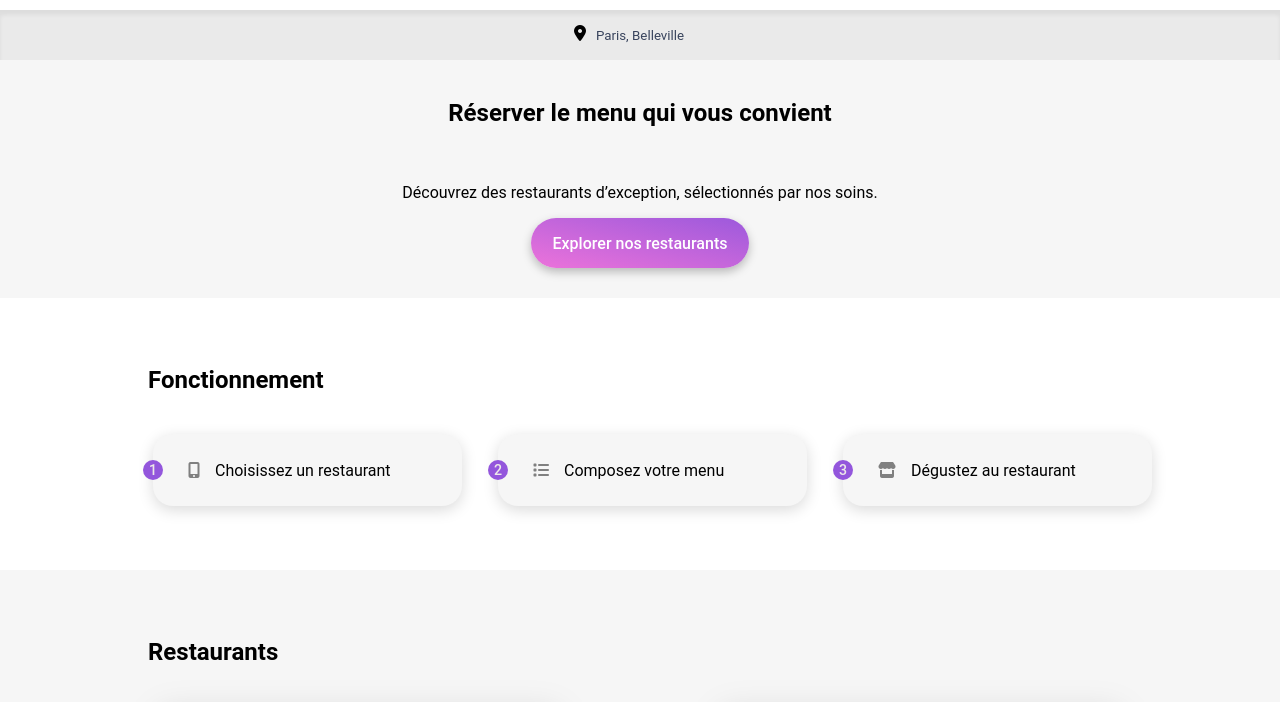
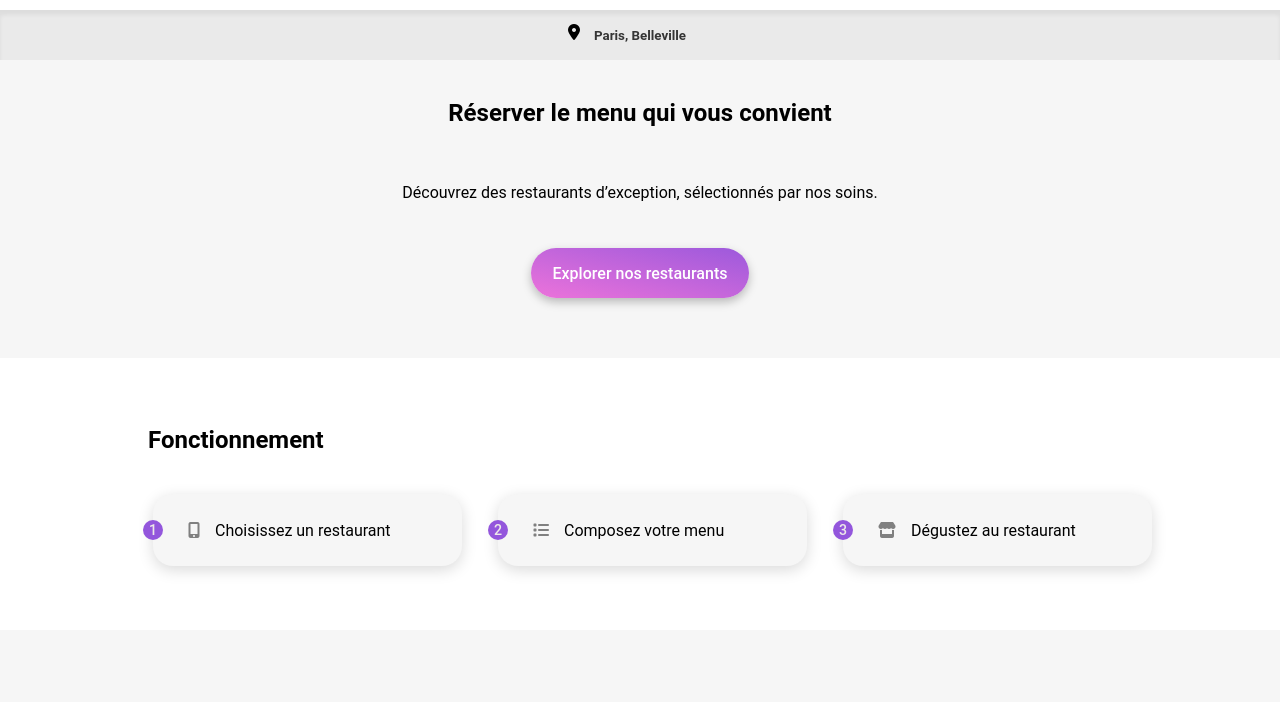
Before and after one commit to meriemno/ohmyfood, a website: page index.html in a window 1280 px wide. Shown: the part 53-755 px from the top of the page. Drawn offline with Linux system fonts and the light colour scheme; a web font is replaced by a local one.

Commit message:
champ de saisimodifier champ de saisi

```diff
--- a/index.html
+++ b/index.html
@@ -26,7 +26,7 @@
         <header>
             <div class="logo">
 
-                    <img src="./images/logo/ohmyfood.png" alt="logo ohmyfood">
+                <img src="./images/logo/ohmyfood.png" alt="logo ohmyfood">
 
             </div>
 
@@ -40,7 +40,7 @@
                     <form action="#" method="get">
                         <div class="input-form">
                             <i class="fa-solid fa-location-dot"></i>
-                            <input type="text" class="text" placeholder="Paris, Belleville" disabled>
+                            <input type="text" class="text" placeholder="Paris, Belleville">
                         </div>
                         <h1 class="title-section">Réserver le menu qui vous convient</h1>
                         <p>Découvrez des restaurants d’exception, sélectionnés par nos soins.</p>
--- a/sass/layouts/_localisation-form.scss
+++ b/sass/layouts/_localisation-form.scss
@@ -9,17 +9,20 @@
     .input-form {
 
         @extend %flex-row;
+
         justify-content: center;
-        position: relative;
-        height: 50px;
 
 
-    }
+
+
+
 
         .text {
 
             width: 100%;
+
             border: none;
+            text-align: center;
             background-color: #EAEAEA;
             box-shadow: rgba(0, 0, 0, 0.06) 0px 5px 4px 0px inset;
             height: 50px;
@@ -28,19 +31,29 @@
         }
 
         .text::placeholder {
-        color: rgb(57, 68, 93);
+            color: rgba(53, 53, 53, 1);
             text-align: center;
+            font-weight: 600;
 
+        }
     }
 
     i {
-
+        width: 50%;
         height: 16px;
-        width: 100%;
+        text-align: right;
         position: absolute;
         left: -60px;
-        top: 15px;
+        top: 77px;
 
+
+
+
+        @media (min-width: 768px) {
+            width: 50%;
+            text-align: right;
+
+        }
 
     }
 
@@ -48,9 +61,13 @@
     .btn-primary {
         @extend %btn;
 
+        margin-top: 30px;
+        margin-bottom: 30px;
+
 
     }
-    .title-section{
+
+    .title-section {
 
 
         margin: 10px auto;
```
Also changed, not shown: sass/main.css, 1 other file. Lines whose indentation alone changed are shown as unchanged.
